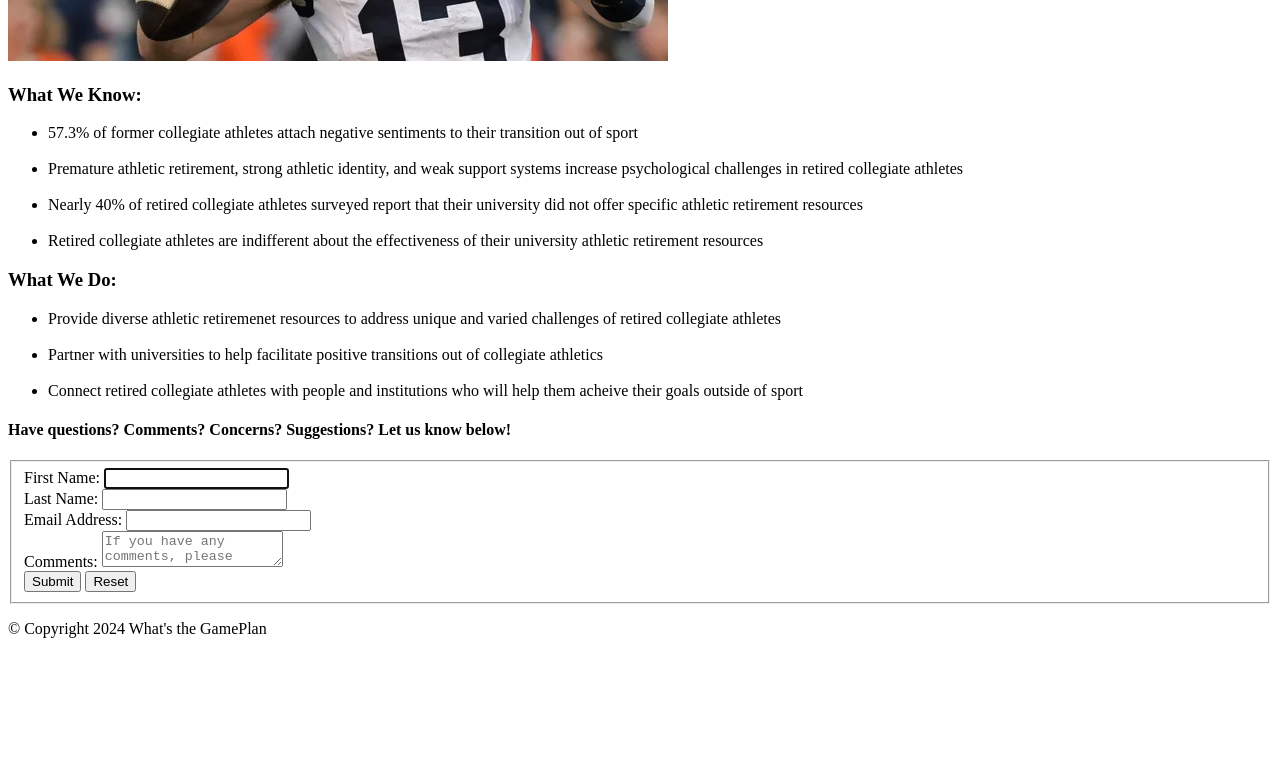
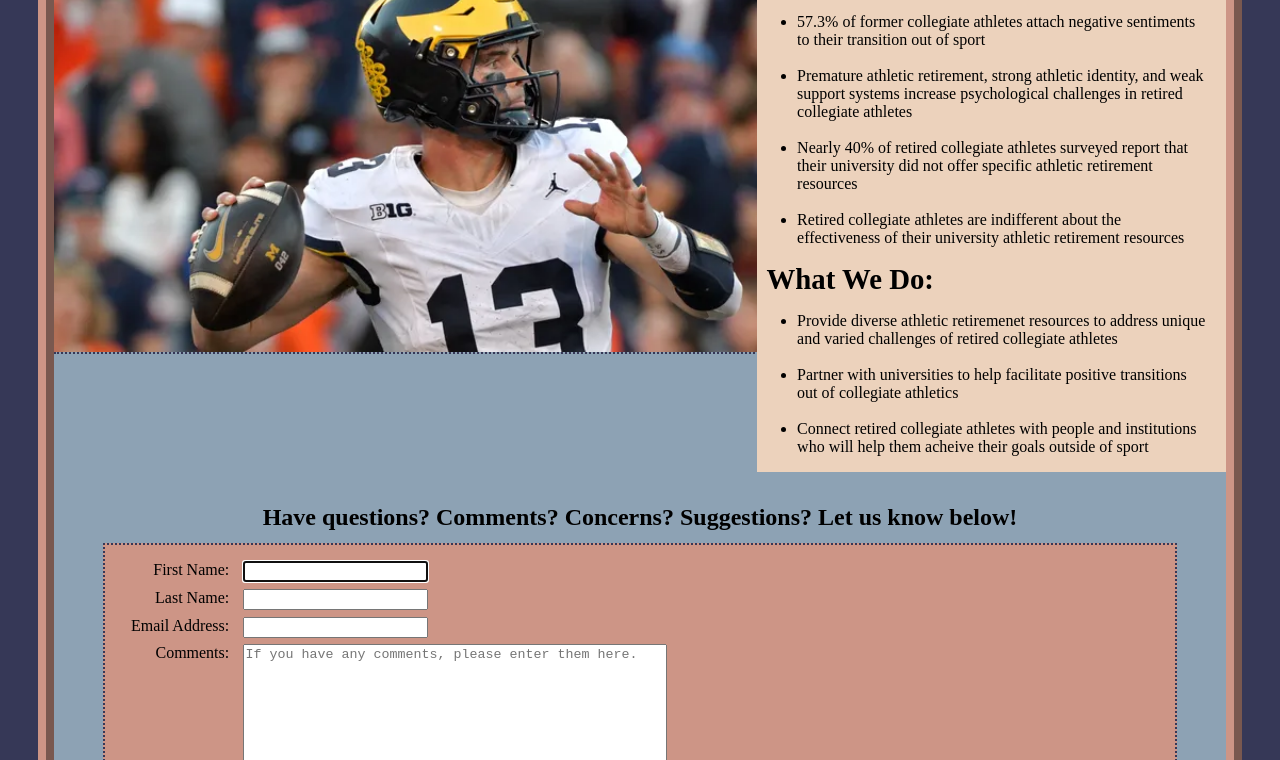
Before and after one commit to tabithabevan/Final-Project, a plain HTML site: page index.html in a window 1280 px wide. Shown: the part 580-1340 px from the top of the page. Before the commit the page ends 1234 px from the top, so only its background shows below. Drawn offline with nearby package versions, Linux system fonts and the light colour scheme; files that its build step writes are made by us from their sources; the site is published under a folder, as on GitHub Pages, so addresses that start at the root find nothing; files whose address does not match are found by name; a web font is replaced by a local one.

Commit message:
Update index.html

```diff
--- a/index.html
+++ b/index.html
@@ -12,7 +12,7 @@
     <head>
         <meta char set="utf-8">
         <title>What's the GamePlan?</title>
-        <link rel="stylesheet" href="/final.css">
+        <link rel="stylesheet" href="final.css">
         <link rel="stylesheet" href="styles/print.css" media="print">
         <link rel="stylesheet" href="styles/slicknav.css">
         <link rel="stylesheet" href="https://use.typekit.net/vcs1aic.css">
```
